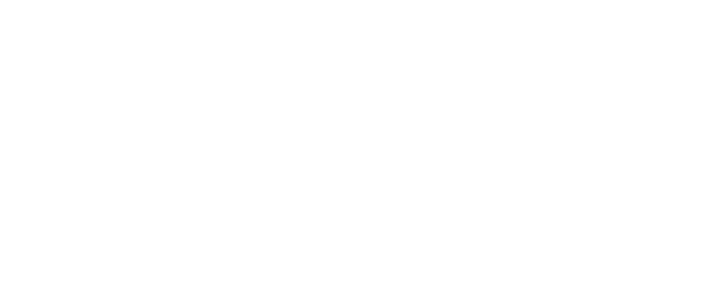
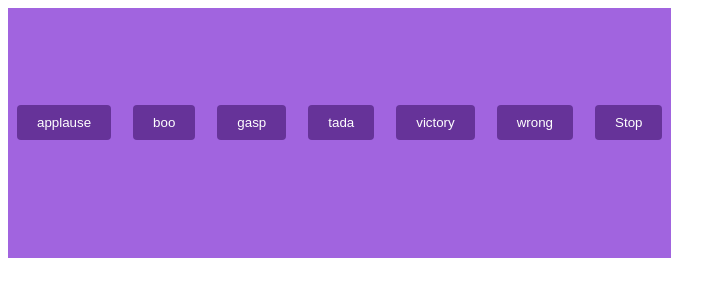
Before and after one commit to acciojob/Soundbar-imtritesh, a website: page main.html in a window 1280 px wide. Shown: the whole page, without its empty margins (0-726 px from the left). Drawn offline with Linux system fonts and the light colour scheme.

Commit message:
created a submission

```diff
--- a/main.html
+++ b/main.html
@@ -8,6 +8,15 @@
 
 <body>
 	<!-- the entire body must be written by student -->
+		<div id="buttons">
+            <button class="btn" onclick="playSound('sound1.mp3')">applause</button>
+            <button class="btn" onclick="playSound('sound2.mp3')">boo</button>
+            <button class="btn" onclick="playSound('sound3.mp3')">gasp</button>
+            <button class="btn" onclick="playSound('sound4.mp3')">tada</button>
+            <button class="btn" onclick="playSound('sound5.mp3')">victory</button>
+            <button class="btn" onclick="playSound('sound6.mp3')">wrong</button>
+            <button class="btn stop" onclick="stopAllSounds()">Stop</button>
+        </div>
     <script type="text/javascript" src="./script.js">
 </script>
 
--- a/script.js
+++ b/script.js
@@ -1 +1,13 @@
 //your JS code here. If required.
+function playSound(soundFile) {
+  var audio = new Audio('sounds/' + soundFile);
+  audio.play();
+}
+
+function stopAllSounds() {
+  var sounds = document.getElementsByTagName('audio');
+  for (var i = 0; i < sounds.length; i++) {
+    sounds[i].pause();
+    sounds[i].currentTime = 0;
+  }
+}
--- a/styles.css
+++ b/styles.css
@@ -1 +1,17 @@
 /*  your css code here. If applicable */
+#buttons{
+	background-color: #a164df;
+	height: 250px;
+	position: absolute;
+}
+.btn {
+  margin: 9px;
+  padding: 10px 20px;
+  background-color: #663399;
+  position: relative;
+  top: 35%;
+  color: white;
+  border: none;
+  border-radius: 4px;
+  cursor: pointer;
+}
```
